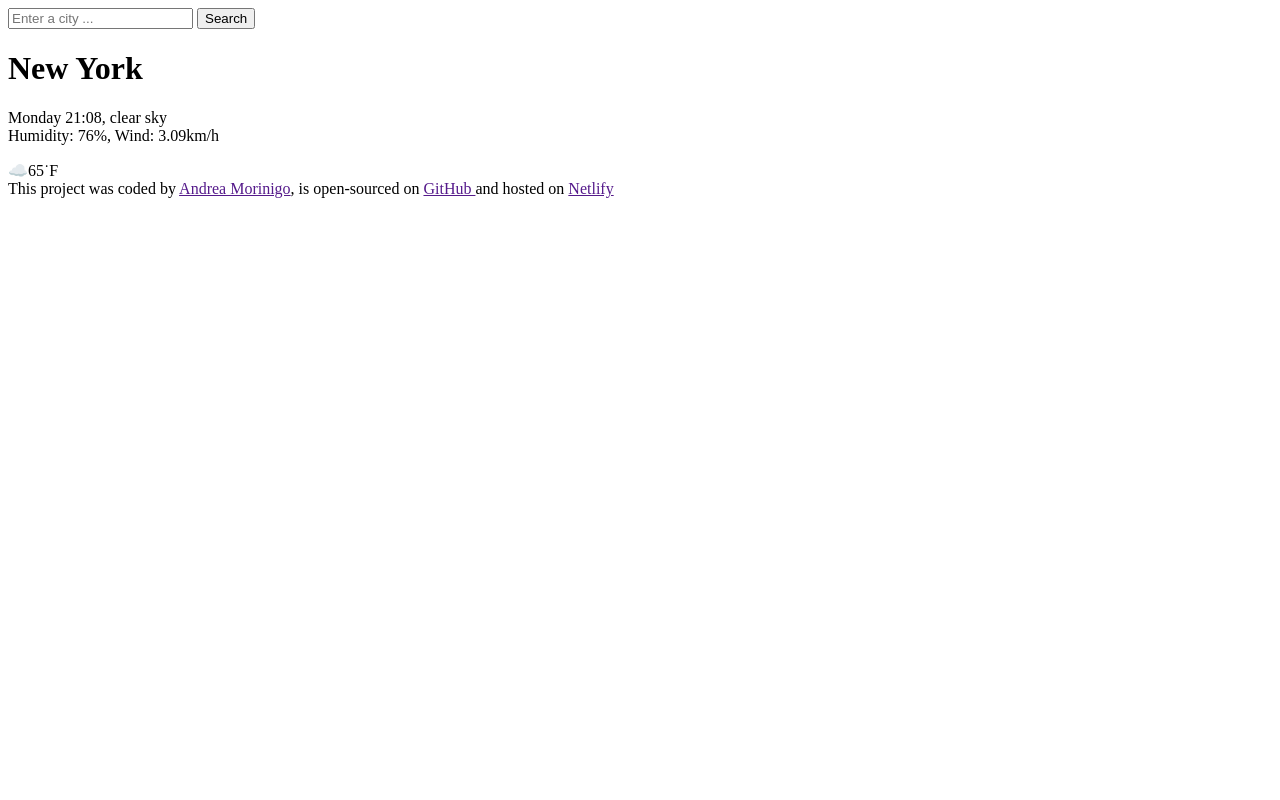
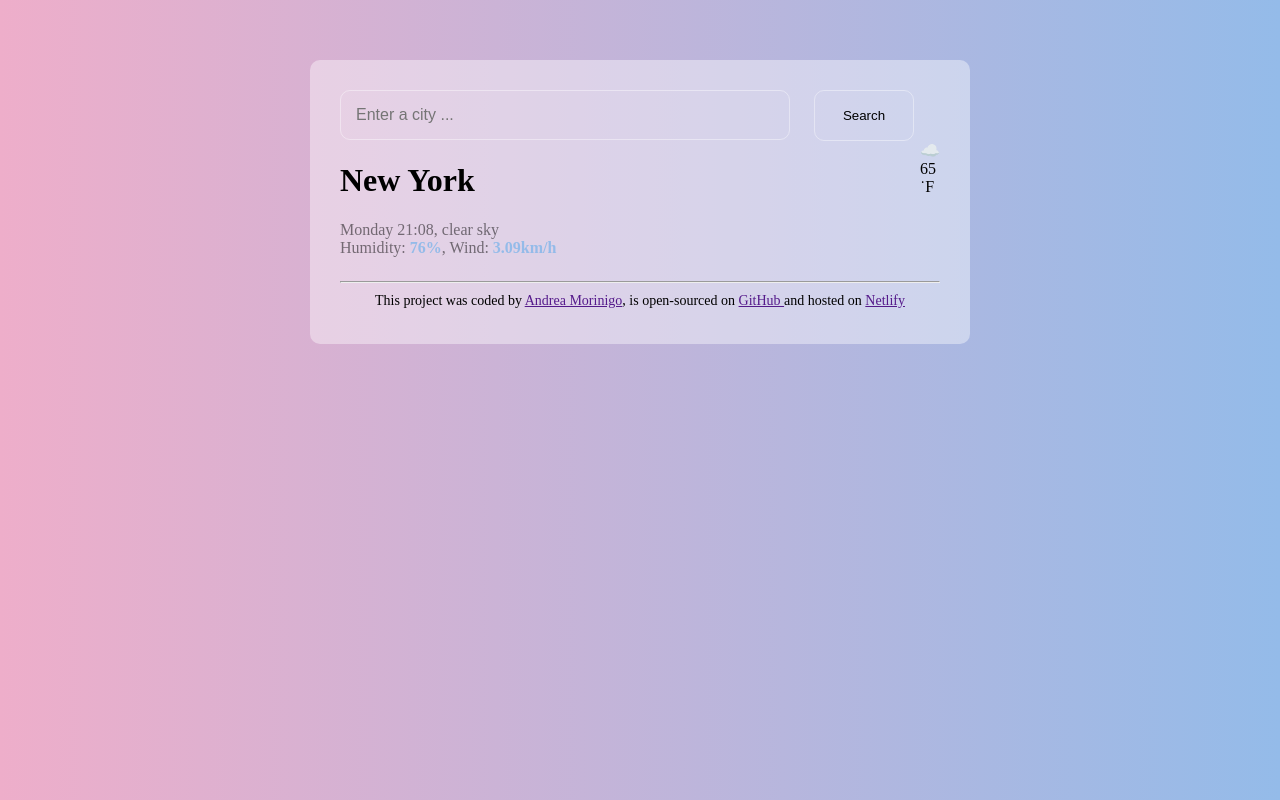
Before and after one commit to andreamorinigo7/weather-application, a plain HTML site: page index.html in a window 1280 px wide. Drawn offline with Linux system fonts and the light colour scheme.

Commit message:
basic css added in

```diff
--- a/index.html
+++ b/index.html
@@ -3,26 +3,43 @@
   <head>
     <meta charset="UTF-8" />
     <meta name="viewport" content="width=device-width, initial-scale=1.0" />
+    <link rel="stylesheet" href="src/style.css" />
     <title>Document</title>
   </head>
   <body>
+    <div class="weather-app-container">
       <header>
         <form>
-        <input type="search" placeholder="Enter a city ..." />
-        <input type="submit" value="Search" />
+          <input
+            type="search"
+            placeholder="Enter a city ..."
+            class="search-form"
+          />
+          <input type="submit" value="Search" class="search-form-button" />
         </form>
       </header>
       <main>
-      <h1>New York</h1>
-      <p>
+        <div class="weather-app-data">
+          <div>
+            <h1 class="weather-app-city">New York</h1>
+            <p class="weather-app-details">
               Monday 21:08, clear sky <br />
-        Humidity: 76%, Wind: 3.09km/h
+              Humidity: <strong>76%</strong>, Wind: <strong> 3.09km/h </strong>
             </p>
-      <div>☁️65˙F</div>
+          </div>
+          <div class="temperature">
+            <div class="temperature-icon">☁️</div>
+            <div class="temperature-number">65</div>
+            <div class="temperature-unit">˙F</div>
+          </div>
+        </div>
       </main>
+      <hr />
       <footer>
-      This project was coded by <a href="">Andrea Morinigo</a>, is open-sourced
-      on <a href=""> GitHub </a> and hosted on <a href=""> Netlify</a>
+        This project was coded by <a href="">Andrea Morinigo</a>, is
+        open-sourced on <a href=""> GitHub </a> and hosted on
+        <a href=""> Netlify</a>
       </footer>
+    </div>
   </body>
 </html>
--- /dev/null
+++ b/src/style.css
@@ -0,0 +1,58 @@
+body {
+  background: rgb(238, 174, 202);
+  background: linear-gradient(
+    90deg,
+    rgba(238, 174, 202, 1) 0%,
+    rgba(148, 187, 233, 1) 100%
+  );
+}
+
+.weather-app-container {
+  border-radius: 10px;
+  margin: 60px auto;
+  max-width: 600px;
+  padding: 30px;
+  background-color: rgba(255, 255, 255, 0.4);
+}
+
+.search-form {
+  background-color: transparent;
+  border: 0.5px solid rgba(255, 255, 255, 0.4);
+  font-size: 16px;
+  padding: 15px;
+  width: 75%;
+  border-radius: 10px;
+}
+
+.search-form-button {
+  background-color: transparent;
+  border: 0.5px solid rgba(255, 255, 255, 0.4);
+  padding: 17px;
+  width: 100px;
+  border-radius: 10px;
+  margin-left: 20px;
+}
+.weather-app-city {
+  margin: 60;
+}
+
+.weather-app-data {
+  display: flex;
+  justify-content: space-between;
+}
+
+.weather-app-details {
+  color: rgba(0, 0, 0, 0.5);
+}
+.weather-app-details strong {
+  color: rgba(148, 187, 233, 1);
+}
+
+footer {
+  font-size: 14px;
+  text-align: center;
+  margin: 10px 0px 5px;
+}
+hr {
+  color: white;
+}
```
Lines whose indentation alone changed are shown as unchanged.
